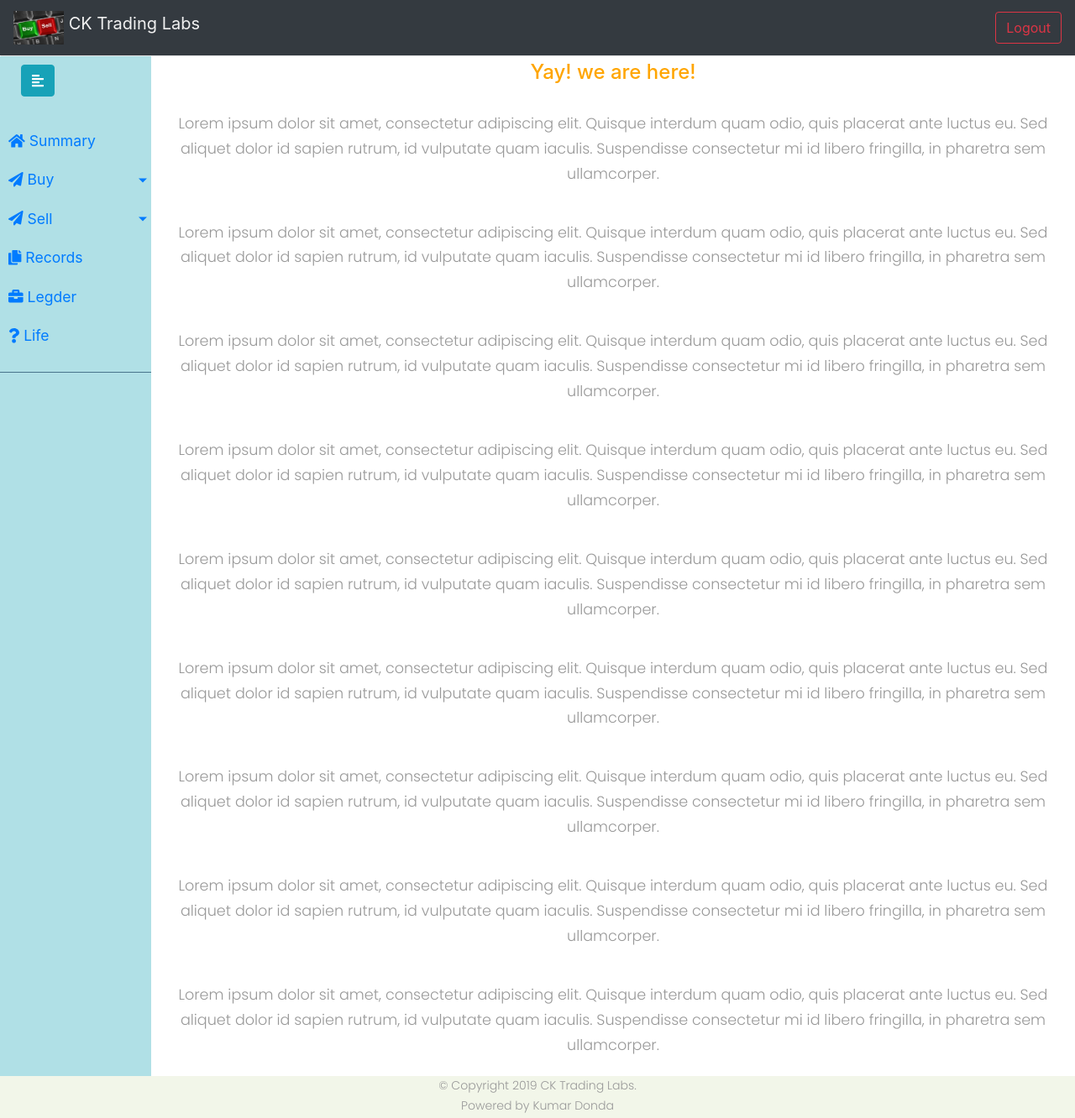
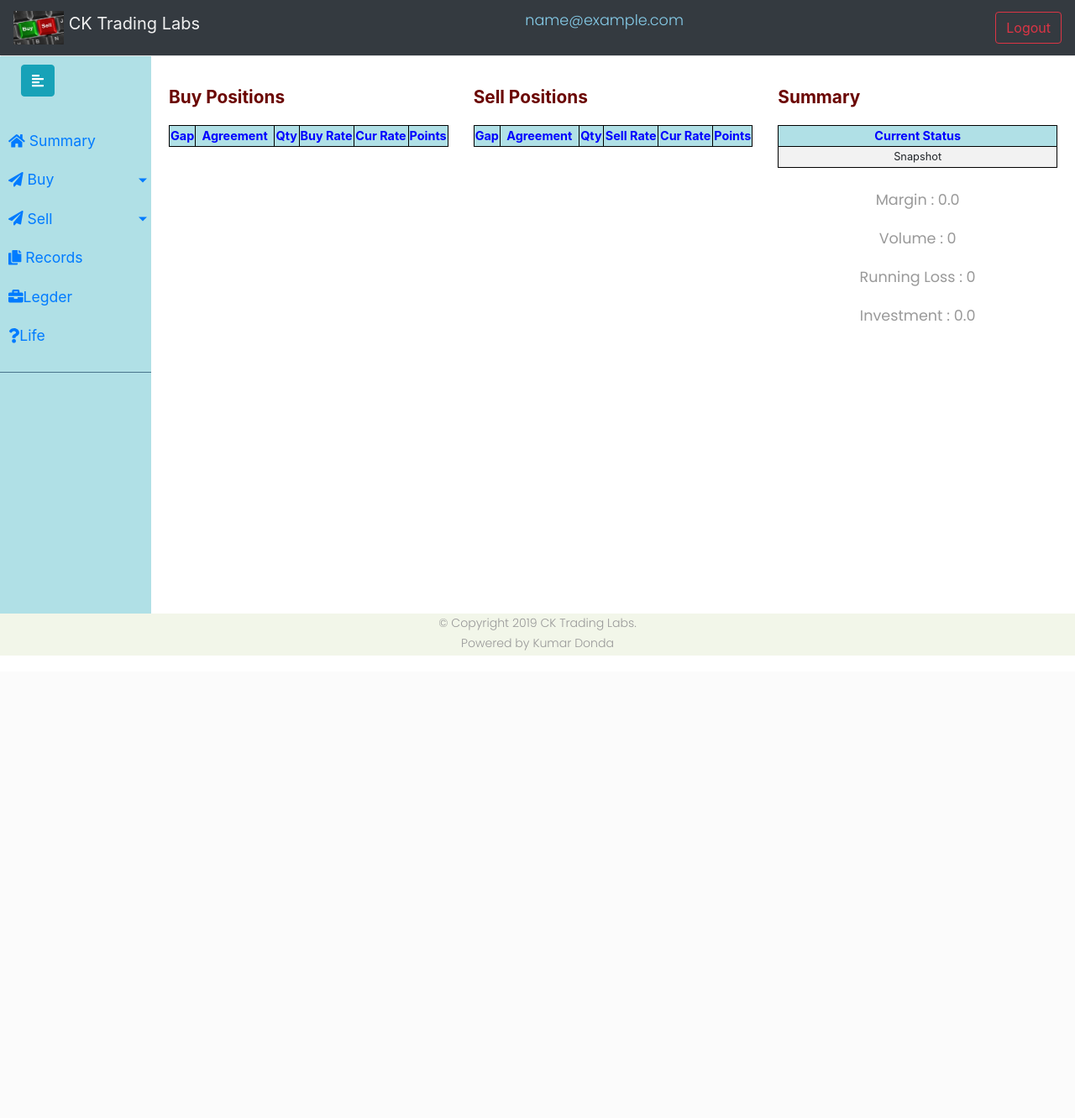
Before and after one commit to LokeshKD/ckts-app-demo, a Flask app: page /summary in a window 1280 px wide. Shown: the whole page at 84% size. After the commit the page ends 781 px from the top, so only its background shows below. Run offline with Flask 2, Linux system fonts and the light colour scheme; a user stored in the database is signed in; tables that the repository leaves empty hold one stand-in row (values such as "Sample post"); lists and menus that the app fills with data are empty; parts of the project's set-up code (start-up, migrations or seed data) failed here and were passed over; some libraries are stand-ins or nearby versions.

Commit message:
Summary sheet - read only: done

```diff
--- a/project/home/templates/summary.html
+++ b/project/home/templates/summary.html
@@ -2,63 +2,96 @@
 
 {% block content %}
 
-<div style="text-align:center;">
-<h4 style="color:orange" > Yay! we are here! </h4>
-<br>
-<p>Lorem ipsum dolor sit amet, consectetur adipiscing elit.
-  Quisque interdum quam odio, quis placerat ante luctus eu.
-  Sed aliquet dolor id sapien rutrum, id vulputate quam iaculis.
-  Suspendisse consectetur mi id libero fringilla, in pharetra sem ullamcorper.
-</p>
-<br>
-<p>Lorem ipsum dolor sit amet, consectetur adipiscing elit.
-  Quisque interdum quam odio, quis placerat ante luctus eu.
-  Sed aliquet dolor id sapien rutrum, id vulputate quam iaculis.
-  Suspendisse consectetur mi id libero fringilla, in pharetra sem ullamcorper.
-</p>
-<br>
-<p>Lorem ipsum dolor sit amet, consectetur adipiscing elit.
-  Quisque interdum quam odio, quis placerat ante luctus eu.
-  Sed aliquet dolor id sapien rutrum, id vulputate quam iaculis.
-  Suspendisse consectetur mi id libero fringilla, in pharetra sem ullamcorper.
-</p>
-<br>
-<p>Lorem ipsum dolor sit amet, consectetur adipiscing elit.
-  Quisque interdum quam odio, quis placerat ante luctus eu.
-  Sed aliquet dolor id sapien rutrum, id vulputate quam iaculis.
-  Suspendisse consectetur mi id libero fringilla, in pharetra sem ullamcorper.
-</p>
-<br>
-<p>Lorem ipsum dolor sit amet, consectetur adipiscing elit.
-  Quisque interdum quam odio, quis placerat ante luctus eu.
-  Sed aliquet dolor id sapien rutrum, id vulputate quam iaculis.
-  Suspendisse consectetur mi id libero fringilla, in pharetra sem ullamcorper.
-</p>
-<br>
-<p>Lorem ipsum dolor sit amet, consectetur adipiscing elit.
-  Quisque interdum quam odio, quis placerat ante luctus eu.
-  Sed aliquet dolor id sapien rutrum, id vulputate quam iaculis.
-  Suspendisse consectetur mi id libero fringilla, in pharetra sem ullamcorper.
-</p>
-<br>
-<p>Lorem ipsum dolor sit amet, consectetur adipiscing elit.
-  Quisque interdum quam odio, quis placerat ante luctus eu.
-  Sed aliquet dolor id sapien rutrum, id vulputate quam iaculis.
-  Suspendisse consectetur mi id libero fringilla, in pharetra sem ullamcorper.
-</p>
-<br>
-<p>Lorem ipsum dolor sit amet, consectetur adipiscing elit.
-  Quisque interdum quam odio, quis placerat ante luctus eu.
-  Sed aliquet dolor id sapien rutrum, id vulputate quam iaculis.
-  Suspendisse consectetur mi id libero fringilla, in pharetra sem ullamcorper.
-</p>
-<br>
-<p>Lorem ipsum dolor sit amet, consectetur adipiscing elit.
-  Quisque interdum quam odio, quis placerat ante luctus eu.
-  Sed aliquet dolor id sapien rutrum, id vulputate quam iaculis.
-  Suspendisse consectetur mi id libero fringilla, in pharetra sem ullamcorper.
-</p>
+<div class="features">
+  <div class="row">
 
-</div>
+    <div class="col-lg-4 col-md-4 col-sm-12">
+      <h3 class="feature-title">Buy Positions</h3>
+        <table>
+          <col width="30">
+          <col width="100">
+          <col width="30">
+          <col width="80">
+          <col width="80">
+          <col width="30">
+
+          <tr> <!-- Header -->
+            <th>Gap</th>
+            <th>Agreement</th>
+            <th>Qty</th>
+            <th>Buy Rate</th>
+            <th>Cur Rate</th>
+            <th>Points</th>
+          </tr>
+
+          <!-- Table Data from backend -->
+          {% for record in b_content %}
+          <tr>
+            <td>  {{ record["gap"] }} </td>
+            <td>  {{ record["agreement"] }} </td>
+            <td>  {{ record["lot_qty"] }} </td>
+            <td>  {{ record["entry_rate"] }} </td>
+            <td>  {{ record["cur_rate"] }} </td>
+            <td>  {{ record["depth"] }} </td>
+          </tr>
+          {% endfor %}
+        </table>
+    </div>
+
+    <div class="col-lg-4 col-md-4 col-sm-12">
+      <h3 class="feature-title">Sell Positions</h3>
+        <table>
+          <col width="30">
+          <col width="100">
+          <col width="30">
+          <col width="80">
+          <col width="80">
+          <col width="30">
+
+          <tr> <!-- Header -->
+            <th>Gap</th>
+            <th>Agreement</th>
+            <th>Qty</th>
+            <th>Sell Rate</th>
+            <th>Cur Rate</th>
+            <th>Points</th>
+          </tr>
+
+          <!-- Table Data from backend -->
+          {% for record in s_content %}
+          <tr>
+            <td>  {{ record["gap"] }} </td>
+            <td>  {{ record["agreement"] }} </td>
+            <td>  {{ record["lot_qty"] }} </td>
+            <td>  {{ record["entry_rate"] }} </td>
+            <td>  {{ record["cur_rate"] }} </td>
+            <td>  {{ record["depth"] }} </td>
+          </tr>
+          {% endfor %}
+        </table>
+    </div> <!-- Sell Positions -->
+
+    <div class="col-lg-4 col-md-4 col-sm-12">
+      <h3 class="feature-title">Summary</h3>
+      <table>
+        <tr> <!-- Header -->
+          <th>Current Status</th>
+        </tr>
+        <tr>  <td>Snapshot </td>  </tr>
+      </table>
+      <br>
+      <div style="text-align:center">
+        {% if summary %}
+         <p> <strong>Margin : {{ summary["margin"] }} </strong></p>
+         <p> <strong>Volume : {{ summary["volume"] }} </strong></p>
+         <p> <strong>Running Loss : {{ summary["run_loss"] }} </strong></p>
+         <p> <strong>Investment : {{ summary["investment"] }} </strong></p>
+        {% endif %}
+        <br>
+      </div>
+    </div> <!-- Summary -->
+
+  </div> <!-- row -->
+</div> <!-- features -->
 
 {% endblock %}
--- a/project/home/views.py
+++ b/project/home/views.py
@@ -32,7 +32,67 @@ def login_required(f):
 '''
 
 ###
-# Common Helper function for both Buy and See for updation
+# Common Helper function to compute summary for both Buy and Sell
+###
+def computeSummary(records, is_buy=True):
+    # Local Variables
+    summary = {}
+    content = []
+    info = {}
+    volume = 0
+    first = True
+    prev_value = 0
+    investment = 0
+    cur_rate = 0
+    run_loss = 0
+
+    ### TODO
+    ## Get the current rate, rudimentary method
+    for record in records:
+        if first:
+            cur_rate = record.entry_rate
+            first = False
+
+        if is_buy:
+            if cur_rate > record.entry_rate:
+                cur_rate = record.entry_rate
+        else:
+            if cur_rate < record.entry_rate:
+                cur_rate = record.entry_rate
+
+    first = True
+    ## Get the summary of open Buys
+    for record in records:
+        if not first:
+            prev_value = record.entry_rate - prev_value
+        else:
+            first = False
+
+        depth = 0
+        if is_buy:
+            depth = cur_rate - record.entry_rate
+        else:
+            depth = record.entry_rate - cur_rate
+
+        b_info = {
+            "gap" : round(prev_value, 2),
+            "agreement": record.agreement,
+            "lot_qty": record.lot_qty,
+            "entry_rate": record.entry_rate,
+            "cur_rate": cur_rate,
+            "depth": round(depth, 2)
+        }
+        prev_value = record.entry_rate
+        content.append(b_info)
+        # TODO re-compute margin after getting current rate
+        volume += record.entry_rate * record.lot_qty * record.lot_size
+        run_loss += depth * record.lot_qty * record.lot_size
+
+    return content, volume, run_loss
+
+
+###
+# Common Helper function for both Buy and Sell for updation
 ###
 def updateRecord(request, form, record, error, is_buy=True):
     # According to Buy or Sell Sheet deal accordingly.
@@ -54,15 +114,21 @@ def updateRecord(request, form, record, error, is_buy=True):
         exit_date = datetime.strptime(form.exit_date._value(),"%d/%m/%Y")
         start_date = datetime.strptime(form.order_start_date._value(),"%d/%m/%Y")
         days = (exit_date - start_date).days
+
         # This is to counter a problem with SQLAlchelmy not updating
         # an Integer flied with 0
         if days > 0:
             record.days_waiting = days
+        else:
+            record.days_waiting = 0
 
+        # Include deduction of brokerages at the time of exit
+        # Brokerage should be calculated at both entry and exit times, though
+        # TODO: Revisit this when we get complete info about brokerae & charges
         if is_buy:
-            record.rate_diff = record.exit_rate - record.entry_rate
+            record.rate_diff = record.exit_rate - record.entry_rate - (10 * record.lot_qty)
         else:
-            record.rate_diff = record.entry_rate - record.exit_rate
+            record.rate_diff = record.entry_rate - record.exit_rate - (10 * record.lot_qty)
 
         record.profit = record.lot_qty * record.lot_size * record.rate_diff
         record.depth = record.depth # Computed during "summary" evaluation
@@ -221,28 +287,39 @@ def sellOpen():
 @home_blueprint.route('/summary', methods=['GET', 'POST'])   # pragma: no cover
 @login_required   # pragma: no cover
 def summary():
-    '''
-    error = None
-    form = MessageForm(request.form)
-    if form.validate_on_submit():
-        new_message = BlogPost(
-            form.title.data,
-            form.description.data,
-            current_user.id
-        )
-        db.session.add(new_message)
-        db.session.commit()
-        flash('New entry was successfully posted.')
-        return redirect(url_for('home.home'))
-    else:
-        #posts = db.session.query(BlogPost).all()
+    ###
+    # TODO
+    # Margin variables to be extracted from a database, later
+    margin_percent = 0.10
 
-    error = None
-    form = None
-    posts = None
-    '''
-    return render_template('summary.html')
-    # render_template('home.html', posts=posts, form=form, error=error)
+    # Get the open buy records
+    buy_records = BuySheet.query.filter_by(client_id = current_user.id
+                                ).filter_by(exit_date=None).all()
+    ## Get the summary of open Buys
+    b_content, b_volume, b_run_loss = computeSummary(buy_records, True)
+
+    # Get the open sell records
+    sell_records = SellSheet.query.filter_by(client_id = current_user.id
+                                ).filter_by(exit_date=None).all()
+    ## Get the summary of open Sells
+    s_content, s_volume, s_run_loss = computeSummary(sell_records, False)
+
+    ## Calculate Summary
+    #volume = (b_volume > s_volume) ? b_volume : s_volume
+    volume = (lambda: b_volume, lambda: s_volume)[s_volume > b_volume]()
+    margin = volume * margin_percent
+    run_loss = b_run_loss + s_run_loss
+    investment = margin - run_loss
+
+    summary = {
+        "margin": round(margin,2),
+        "volume": round(volume,2),
+        "run_loss": round(run_loss,2),
+        "investment": round(investment, 2)
+    }
+
+    return render_template('summary.html', b_content=b_content, s_content=s_content, summary=summary)
+
 
 @home_blueprint.route('/welcome')
 def welcome():
--- a/project/static/main.css
+++ b/project/static/main.css
@@ -2,6 +2,19 @@
 
 .bg-custom {
   background-color: #f2f6e9;
+}
+
+.features {
+  margin: 1em auto;
+  padding: 1em;
+  position: relative;
+}
+.feature-title {
+  color: #6a0400;
+  font-size: 1.3rem;
+  font-weight: 700;
+  margin-bottom: 20px;
+  /* text-transform: uppercase; */
 }
 
 .description {
@@ -61,6 +74,9 @@ th {
   background-color: powderblue;
   color: blue;
 }
+td {
+  font-size: 0.8rem;
+}
 
 tr:nth-child(even) {background-color: #f2f2f2;}
 
--- a/project/templates/basein.html
+++ b/project/templates/basein.html
@@ -25,6 +25,14 @@
           <img class="nav-logo d-inline-block align-top" src="/static/BuySellBlack.jpeg" alt="" height="40" width="60">
           CK Trading Labs
         </a>
+        <div class="collapse navbar-collapse" id="navbarsExampleDefault">
+          <!-- left -->
+          <ul class="navbar-nav flex-row ml-md-auto mr-auto d-md-flex">
+            <li class="nav-item">
+              <p style="color:skyblue; font-weight:300"> {{current_user.email}} </p>
+            </li>
+          </ul>
+        </div>
           <!-- right -->
           <ul class="navbar-nav flex-row ml-md-auto d-none d-md-flex">
             <li class="nav-item nav-right-btn">
@@ -48,27 +56,21 @@
                   </div>
 
                   <ul class="list-unstyled components">
-                    <li>
+                      <li>
                         <a href="/summary">
                             <i class="fas fa-home"></i>
                             Summary
                         </a>
-                    </li>
+                      </li>
                       <li>
                           <a href="#homeSubmenu" data-toggle="collapse" aria-expanded="false" class="dropdown-toggle">
                               <i class="fas fa-paper-plane"></i>
                               Buy
                           </a>
                           <ul class="collapse list-unstyled" id="homeSubmenu">
-                              <li>
-                                  <a href="/buy/open">Open Positoins</a>
-                              </li>
-                              <li>
-                                  <a href="/buy/mnth">Month Records</a>
-                              </li>
-                              <li>
-                                  <a href="/buy/all">All Records</a>
-                              </li>
+                              <li><a href="/buy/open">Open Positoins</a></li>
+                              <li><a href="/buy/mnth">Month Records</a></li>
+                              <li><a href="/buy/all">All Records</a></li>
                           </ul>
                       </li>
                       <li>
@@ -77,35 +79,14 @@
                               Sell
                           </a>
                           <ul class="collapse list-unstyled" id="pageSubmenu">
-                              <li>
-                                  <a href="/sell/open">Open Positions</a>
-                              </li>
-                              <li>
-                                  <a href="/sell/mnth">Month Records</a>
-                              </li>
-                              <li>
-                                  <a href="/sell/all">All Records</a>
-                              </li>
+                              <li>  <a href="/sell/open">Open Positions</a> </li>
+                              <li>  <a href="/sell/mnth">Month Records</a> </li>
+                              <li>  <a href="/sell/all">All Records</a> </li>
                           </ul>
                        </li>
-                       <li>
-                          <a href="/dayRecords">
-                              <i class="fas fa-copy"></i>
-                              Records
-                          </a>
-                      </li>
-                      <li>
-                          <a href="/ledger">
-                              <i class="fas fa-briefcase"></i>
-                              Legder
-                          </a>
-                      </li>
-                      <li>
-                          <a href="/life">
-                              <i class="fas fa-question"></i>
-                              Life
-                          </a>
-                      </li>
+                       <li><a href="/dayRecords"> <i class="fas fa-copy"></i> Records </a> </li>
+                       <li><a href="/ledger"> <i class="fas fa-briefcase"></i>Legder</a></li>
+                       <li><a href="/life"> <i class="fas fa-question"></i>Life</a></li>
                   </ul>
               </nav>  <!-- Sidebar -->
 
```
